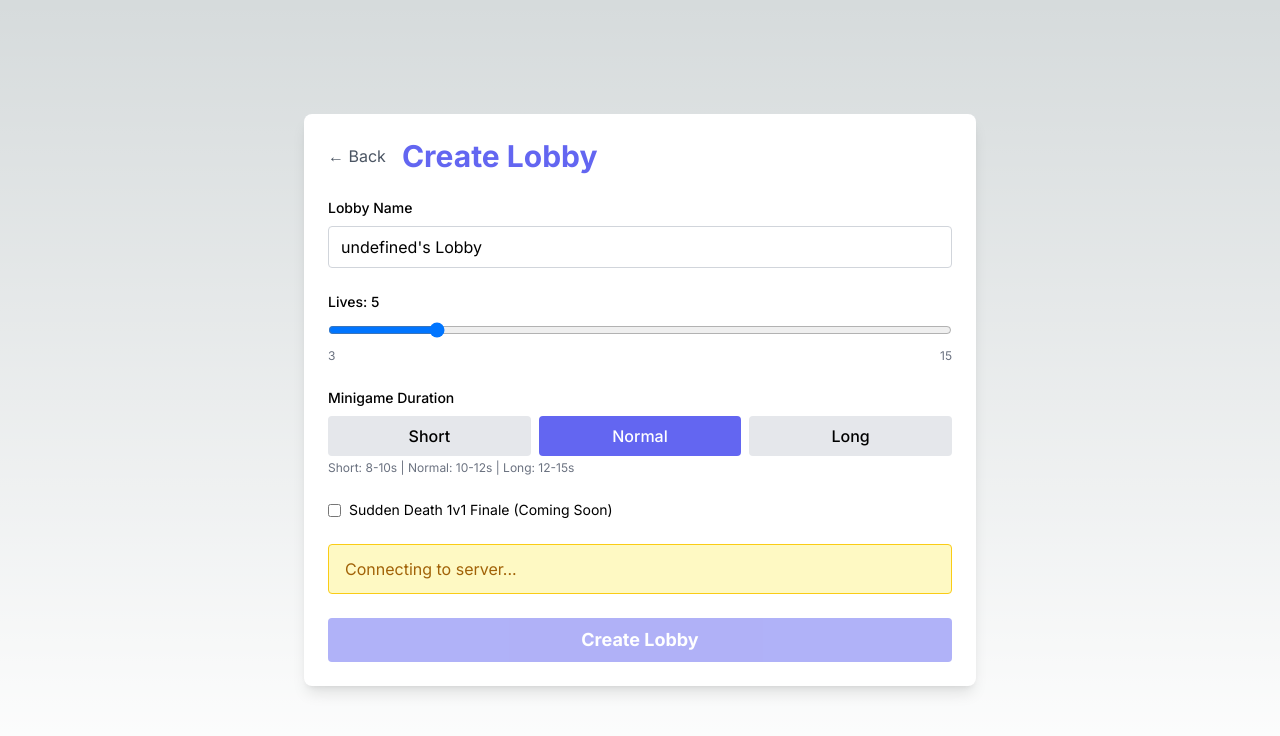
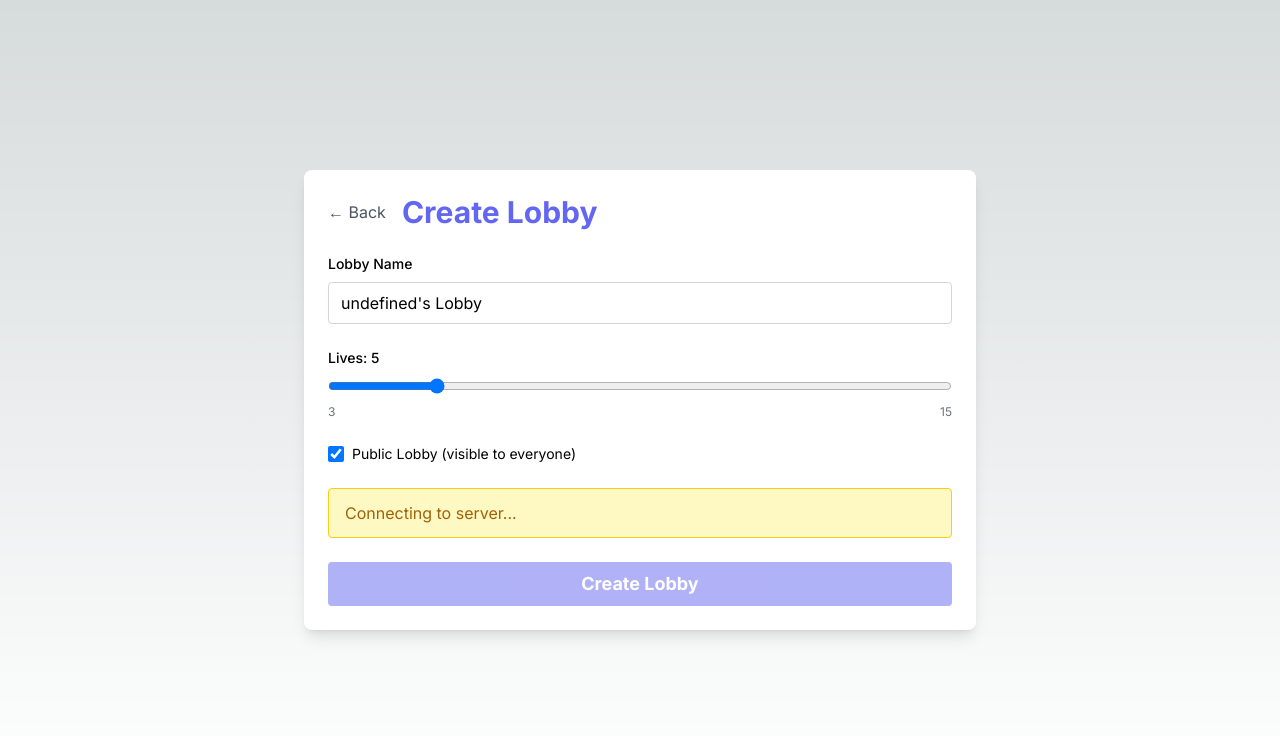
Before and after one commit to khamisk/micromadness, a Next.js app: page /create-lobby in a window 1280 px wide. Shown: the top 736 px of the page. Built offline with nearby package versions, Linux system fonts and the light colour scheme; no server answers.

Commit message:
Remove deprecated minigameDuration and suddenDeathFinale from create-lobby page

```diff
--- a/src/app/create-lobby/page.tsx
+++ b/src/app/create-lobby/page.tsx
@@ -14,8 +14,7 @@ export default function CreateLobbyPage() {
 
   const [lobbyName, setLobbyName] = useState(`${player?.username}'s Lobby`)
   const [lives, setLives] = useState(5)
-  const [duration, setDuration] = useState<'short' | 'normal' | 'long'>('normal')
-  const [suddenDeath, setSuddenDeath] = useState(false)
+  const [isPublic, setIsPublic] = useState(true)
   const [isCreating, setIsCreating] = useState(false)
   const [error, setError] = useState('')
 
@@ -30,8 +29,7 @@ export default function CreateLobbyPage() {
 
     const settings: LobbySettings = {
       lives,
-      minigameDuration: duration,
-      suddenDeathFinale: suddenDeath,
+      isPublic,
     }
 
     emit('createLobby', {
@@ -96,40 +94,17 @@ export default function CreateLobbyPage() {
             </div>
           </div>
 
-          {/* Minigame Duration */}
-          <div>
-            <label className="block text-sm font-medium mb-2">Minigame Duration</label>
-            <div className="grid grid-cols-3 gap-2">
-              {(['short', 'normal', 'long'] as const).map((d) => (
-                <button
-                  key={d}
-                  onClick={() => setDuration(d)}
-                  className={`py-2 px-4 rounded font-medium transition-colors ${
-                    duration === d
-                      ? 'bg-primary text-white'
-                      : 'bg-gray-200 dark:bg-gray-700 hover:bg-gray-300 dark:hover:bg-gray-600'
-                  }`}
-                >
-                  {d.charAt(0).toUpperCase() + d.slice(1)}
-                </button>
-              ))}
-            </div>
-            <p className="text-xs text-gray-500 mt-1">
-              Short: 8-10s | Normal: 10-12s | Long: 12-15s
-            </p>
-          </div>
-
-          {/* Sudden Death */}
+          {/* Public/Private */}
           <div className="flex items-center">
             <input
               type="checkbox"
-              id="suddenDeath"
-              checked={suddenDeath}
-              onChange={(e) => setSuddenDeath(e.target.checked)}
-              className="mr-2"
+              id="isPublic"
+              checked={isPublic}
+              onChange={(e) => setIsPublic(e.target.checked)}
+              className="mr-2 w-4 h-4"
             />
-            <label htmlFor="suddenDeath" className="text-sm">
-              Sudden Death 1v1 Finale (Coming Soon)
+            <label htmlFor="isPublic" className="text-sm">
+              Public Lobby (visible to everyone)
             </label>
           </div>
 
```
